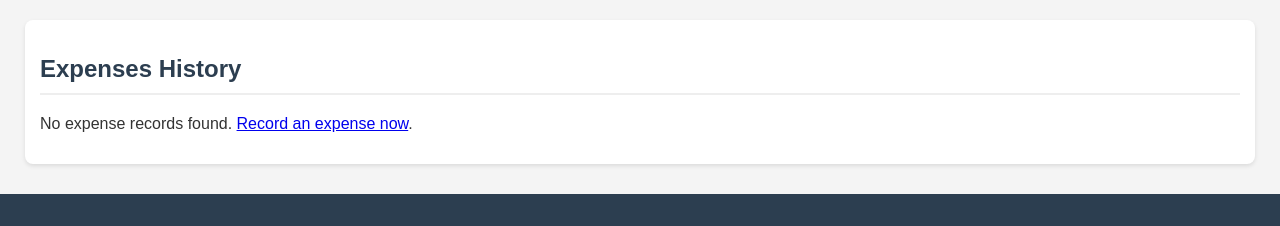
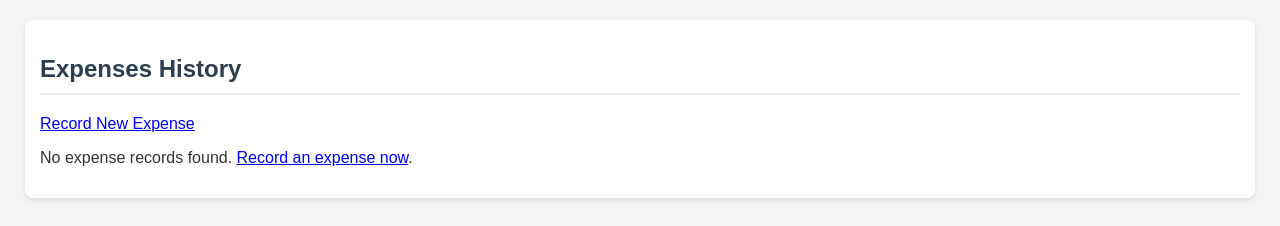
Before and after one commit to Amitath/Dairy-farm, a Python web app: template templates/view_expenses.html in a window 1280 px wide. Shown: the part 119-345 px from the top of the page. Run offline with Jinja, Linux system fonts and the light colour scheme; the template is opened without the code that fills it, so the values that code supplies are empty.

Commit message:
Update view_expenses.html

```diff
--- a/templates/view_expenses.html
+++ b/templates/view_expenses.html
@@ -3,7 +3,10 @@
 
 {% block content %}
 <h2>Expenses History</h2>
+<p><a href="{{ url_for('record_expense') }}" class="button add-button">Record New Expense</a></p>
+
 {% if expenses %}
+    <div class="table-responsive">
         <table>
             <thead>
                 <tr>
@@ -12,7 +15,7 @@
                     <th>Amount (RWF)</th>
                     <th>Description</th>
                     <th>Logged At</th>
-                <th>Actions</th>
+                    <th>Actions</th> {# NEW #}
                 </tr>
             </thead>
             <tbody>
@@ -23,14 +26,17 @@
                     <td>{{ "%.2f"|format(expense.amount) }}</td>
                     <td>{{ expense.description if expense.description else 'N/A' }}</td>
                     <td>{{ expense.timestamp.strftime('%Y-%m-%d %H:%M') }}</td>
-                <td>
-                    <!-- Add Edit/Delete links here later -->
-                    <a href="#">Edit</a> | <a href="#">Delete</a>
+                    <td class="actions-column"> {# NEW #}
+                        <a href="{{ url_for('edit_expense', expense_id=expense.id) }}" class="button edit-button">Edit</a>
+                        <form action="{{ url_for('delete_expense', expense_id=expense.id) }}" method="POST" style="display:inline;" onsubmit="return confirmDelete('expense record', '{{ expense.category }} of RWF {{ "%.2f"|format(expense.amount) }}');">
+                            <button type="submit" class="button delete-button">Delete</button>
+                        </form>
                     </td>
                 </tr>
                 {% endfor %}
             </tbody>
         </table>
+    </div>
 {% else %}
     <p>No expense records found. <a href="{{ url_for('record_expense') }}">Record an expense now</a>.</p>
 {% endif %}
```
Lines whose indentation alone changed are shown as unchanged.
